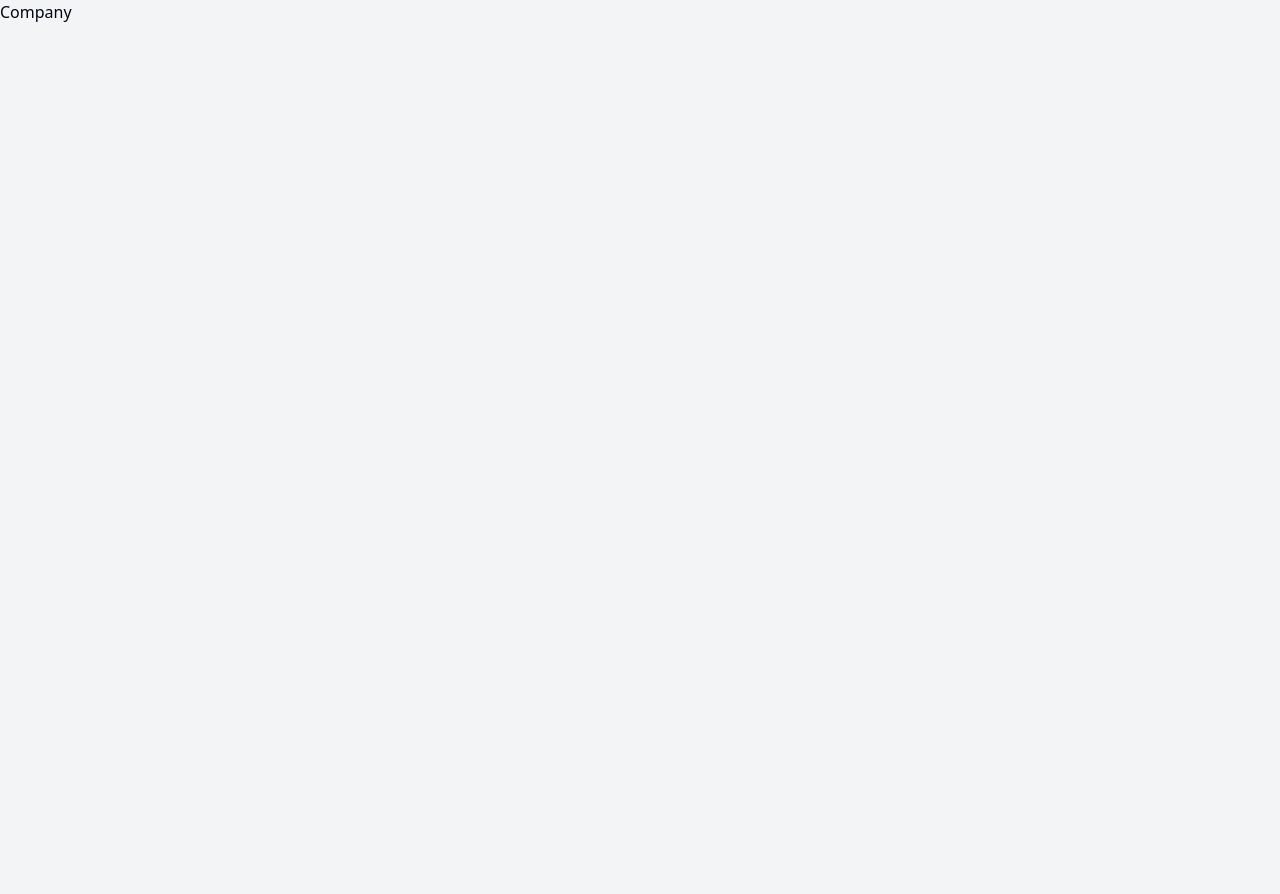
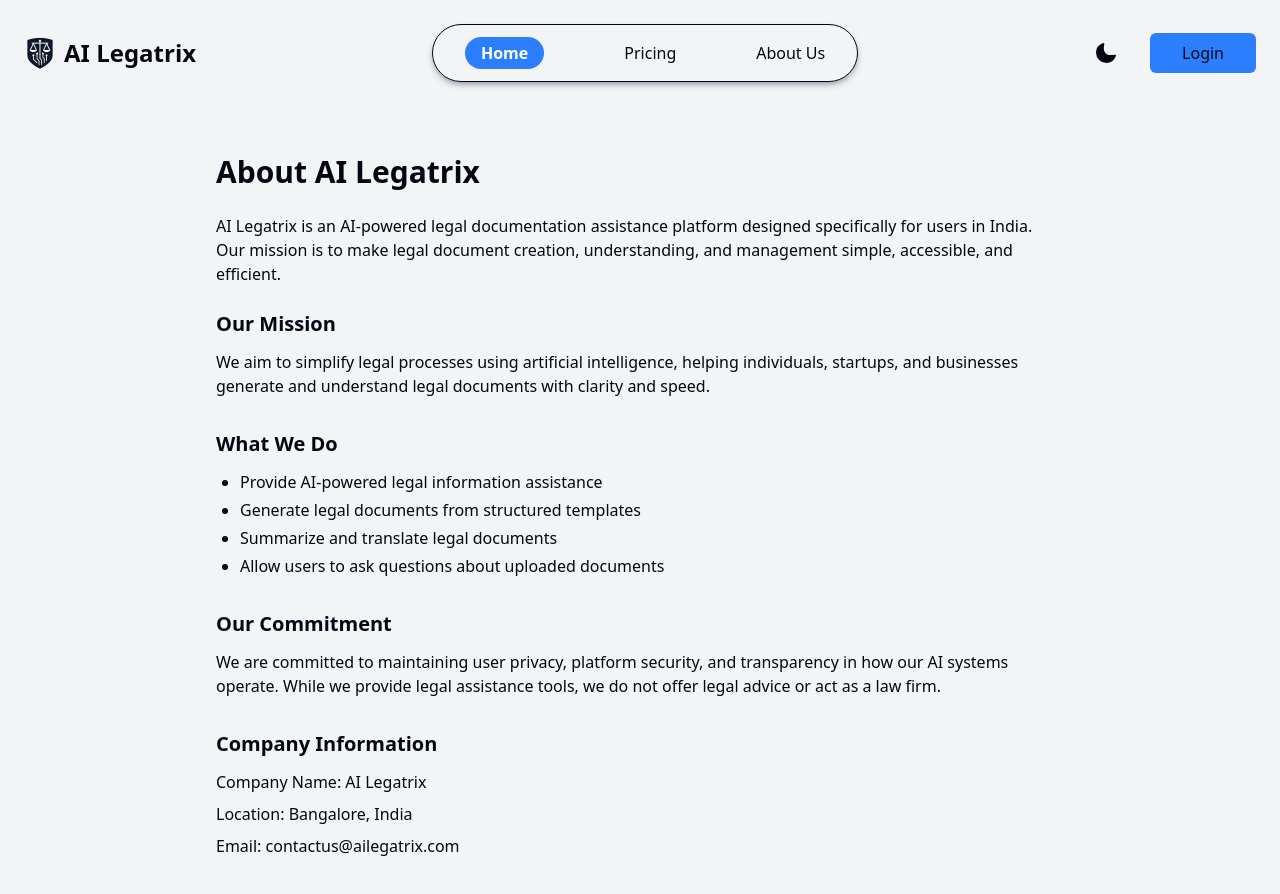
Before and after one commit to Prajwal-J03/documentation-assistant, a React (Vite) app in the folder client/: page /company in a window 1280 px wide. Shown: the top 894 px of the page. Before the commit the page ends 800 px from the top, so only its background shows below. Built offline with nearby package versions, Linux system fonts and the light colour scheme.

Commit message:
created company page

```diff
--- a/client/src/Pages/Company.jsx
+++ b/client/src/Pages/Company.jsx
@@ -1,9 +1,62 @@
 import React from 'react'
+import Navbar from '../components/Navbar'
 
 const Company = () => {
     return (
-        <div>Company</div>
+        <div className="min-h-screen">
+            <Navbar />
+
+            <div className="max-w-4xl mx-auto px-6 py-12">
+                <h1 className="text-3xl font-bold mb-6">About AI Legatrix</h1>
+
+                <p className="mb-6">
+                    AI Legatrix is an AI-powered legal documentation assistance platform
+                    designed specifically for users in India. Our mission is to make
+                    legal document creation, understanding, and management simple,
+                    accessible, and efficient.
+                </p>
+
+                <Section title="Our Mission">
+                    <p>
+                        We aim to simplify legal processes using artificial intelligence,
+                        helping individuals, startups, and businesses generate and
+                        understand legal documents with clarity and speed.
+                    </p>
+                </Section>
+
+                <Section title="What We Do">
+                    <ul className="list-disc ml-6 space-y-1">
+                        <li>Provide AI-powered legal information assistance</li>
+                        <li>Generate legal documents from structured templates</li>
+                        <li>Summarize and translate legal documents</li>
+                        <li>Allow users to ask questions about uploaded documents</li>
+                    </ul>
+                </Section>
+
+                <Section title="Our Commitment">
+                    <p>
+                        We are committed to maintaining user privacy, platform security,
+                        and transparency in how our AI systems operate. While we provide
+                        legal assistance tools, we do not offer legal advice or act as a
+                        law firm.
+                    </p>
+                </Section>
+
+                <Section title="Company Information">
+                    <p>Company Name: AI Legatrix</p>
+                    <p>Location: Bangalore, India</p>
+                    <p>Email: contactus@ailegatrix.com</p>
+                </Section>
+            </div>
+        </div>
     )
 }
 
+const Section = ({ title, children }) => (
+    <div className="mb-8">
+        <h2 className="text-xl font-semibold mb-3">{title}</h2>
+        <div className="space-y-2">{children}</div>
+    </div>
+)
+
 export default Company
```
